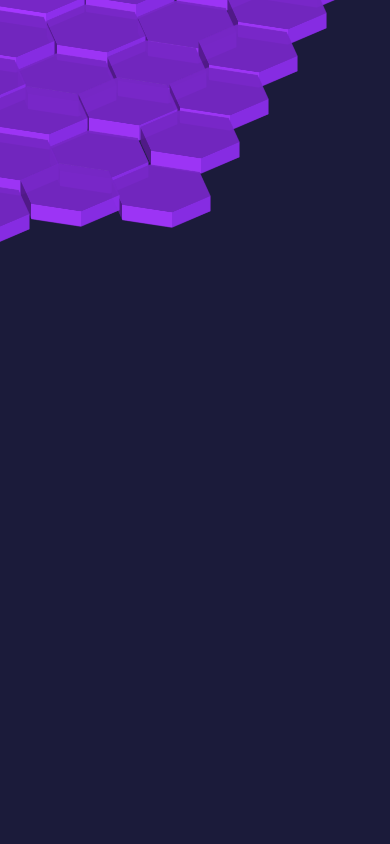
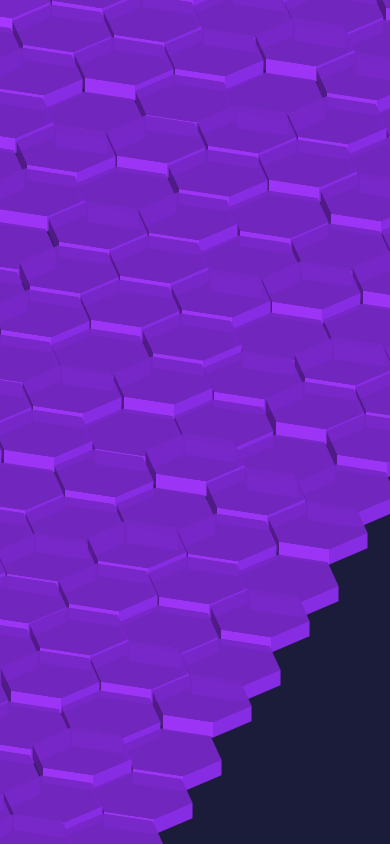
Before and after one commit to hobblyhoy/hexa-portfolio, a React (Create React App) app: page / in a window 390 px wide. Built offline with nearby package versions, Linux system fonts and the light colour scheme.

Commit message:
tinkering

```diff
--- a/src/app/constants.ts
+++ b/src/app/constants.ts
@@ -7,7 +7,7 @@ export const TILE_PIXEL_BUFFER = 3;
 // The starting point of our hexagon arrays. We're dealing with assets which tile
 // at non orthogonal angles and overlap so to avoid the complex math we push these
 // deep off the screen and let the positioner do the heavy lifting later
-export const SCREEN_X_BASE = window.innerWidth * 2;
+export const SCREEN_X_BASE = window.innerWidth * 3;
 export const SCREEN_Y_BASE = window.innerHeight * -1;
 
 // Specify the locations of the special linking pages
--- a/src/features/hexagons/HexagonRenderer.tsx
+++ b/src/features/hexagons/HexagonRenderer.tsx
@@ -1,5 +1,6 @@
+import { useEffect, useState } from 'react';
 import { TILE_WIDTH } from '../../app/constants';
-import HexagonPng from './HexagonTile';
+import HexagonTile from './HexagonTile';
 import { IHexagon } from './HexagonTypes';
 import { generateIsoPositions, isoToCartesianPosition } from './RenderUtils';
 
@@ -11,34 +12,53 @@ import { generateIsoPositions, isoToCartesianPosition } from './RenderUtils';
 // if we tweak the constants or any of the underlying variables it should all
 // still "just work".
 
-const tileCount = Math.round(Math.max(window.innerWidth, window.innerHeight) / TILE_WIDTH) * 3;
+function HexagonRenderer() {
+   const [mappedArr, setMappedArr] = useState<IHexagon[]>([]);
+
+   useEffect(() => {
+      const tileCount = Math.round(Math.max(window.innerWidth, window.innerHeight) / TILE_WIDTH) * 5;
       const isoPositions = generateIsoPositions(tileCount, tileCount);
 
-let mappedArr: IHexagon[] = isoPositions.map(x => ({
+      let hexas: IHexagon[] = isoPositions.map(x => ({
          style: 'standard',
          isoCoords: x,
          cartCoords: isoToCartesianPosition(x),
          id: `${x.isoX}-${x.isoY}`,
+         opacity: 1,
       }));
 
-console.log('pre ' + mappedArr.length)
-
       // Strip all the elements outside the bounds of our array
-mappedArr = mappedArr.filter(
+      hexas = hexas.filter(
          x =>
             x.cartCoords.cartX > TILE_WIDTH * -1 &&
             x.cartCoords.cartX < window.innerWidth &&
             x.cartCoords.cartY > TILE_WIDTH * -1 &&
             x.cartCoords.cartY < window.innerHeight
       );
+      setMappedArr(hexas);
+   }, []);
 
-console.log('post ' + mappedArr.length)
+   const removeRandomElement = <T,>(arr: T[]): T[] => {
+      if (arr.length === 0) return arr; // If array is empty, return it as is
 
-function HexagonRenderer() {
+      const randomIndex = Math.floor(Math.random() * arr.length);
+      arr.splice(randomIndex, 1); // Remove the element at the random index
+
+      console.log({ arr });
+      return arr;
+   };
+
+   useEffect(() => {
+      setInterval(() => {
+         console.log('in timeout');
+         setMappedArr(arr => removeRandomElement(arr));
+      }, 200);
+   }, []);
+
    return (
       <div>
          {mappedArr.map(x => (
-            <HexagonPng key={x.id} {...x} />
+            <HexagonTile key={x.id} {...x} />
          ))}
       </div>
    );
--- a/src/features/hexagons/HexagonTile.tsx
+++ b/src/features/hexagons/HexagonTile.tsx
@@ -1,20 +1,14 @@
 /** @jsxImportSource @emotion/react */
-import { useMemo } from 'react';
+import { useMemo, useState } from 'react';
 import { css, keyframes } from '@emotion/react';
 import hexagonImage from '../../assets_test/sketchup_hexa.png';
 import hexagonProjects from '../../assets_test/sketchup_hexa_projects2.png';
 import { TILE_WIDTH } from '../../app/constants';
 import { IHexagon } from './HexagonTypes';
 
-interface HexagonPngProps {
-   left: number;
-   top: number;
-   isLinkTest?: boolean;
-}
-
 const getRandom = (min: number, max: number): number => Math.random() * (max - min) + min;
 
-function HexagonPng({ style, isoCoords, cartCoords, id }: IHexagon) {
+function HexagonTile({ style, isoCoords, cartCoords, id, opacity }: IHexagon) {
    const slideUpDown = keyframes`
       0% { top: ${cartCoords.cartY}px; }
       10% { top: ${cartCoords.cartY}px; }
@@ -25,7 +19,7 @@ function HexagonPng({ style, isoCoords, cartCoords, id }: IHexagon) {
    `;
    const randomStartDelay = useMemo(() => getRandom(0, 10), []);
    const randomOscillationPhase = useMemo(() => getRandom(5, 6), []);
-   //const randomOscillationPhase = 5;
+
 
    return (
       <div
@@ -42,6 +36,7 @@ function HexagonPng({ style, isoCoords, cartCoords, id }: IHexagon) {
             //animation-timing-function: linear;
             animation-iteration-count: infinite;
             cursor: ${false ? 'pointer' : 'unset'};
+            opacity: ${opacity}
          `}
          data-iso-id={id}
       >
@@ -62,4 +57,4 @@ function HexagonPng({ style, isoCoords, cartCoords, id }: IHexagon) {
    );
 }
 
-export default HexagonPng;
+export default HexagonTile;
--- a/src/features/hexagons/HexagonTypes.ts
+++ b/src/features/hexagons/HexagonTypes.ts
@@ -5,6 +5,7 @@ export interface IHexagon {
    isoCoords: IIsometricCoordinates;
    cartCoords: ICartesianCoordinates;
    id: string;
+   opacity: number;
 }
 
 // Positioning
```
Lines whose indentation alone changed are shown as unchanged.
